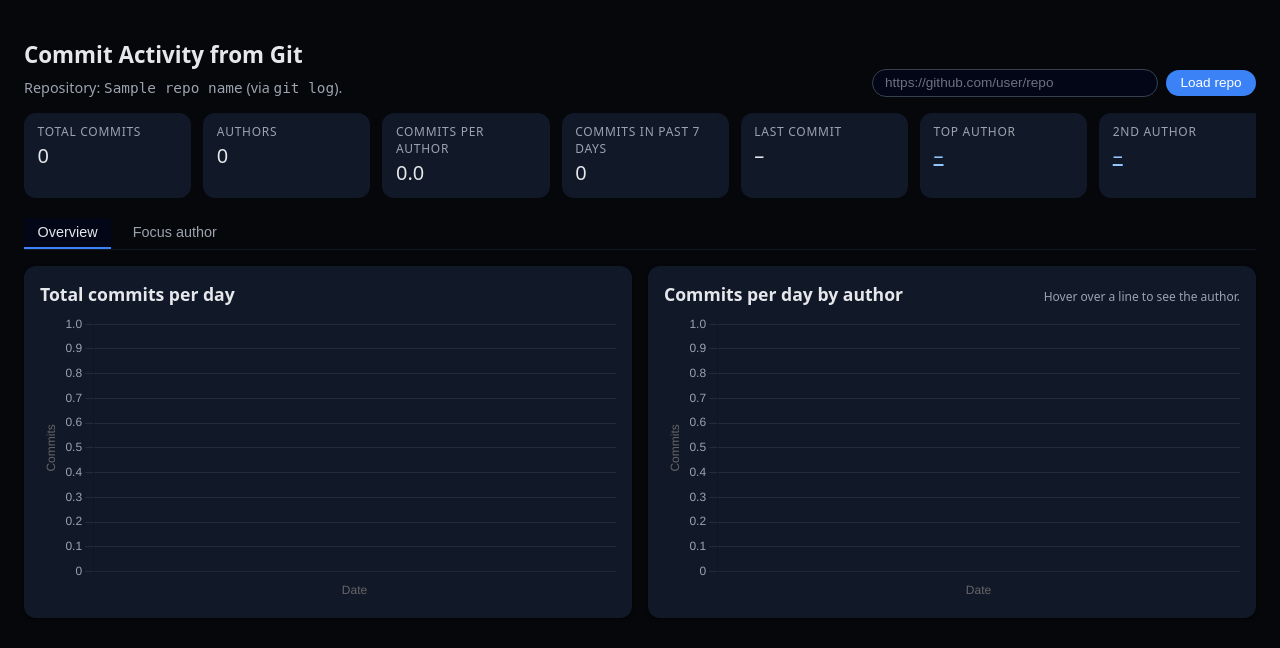
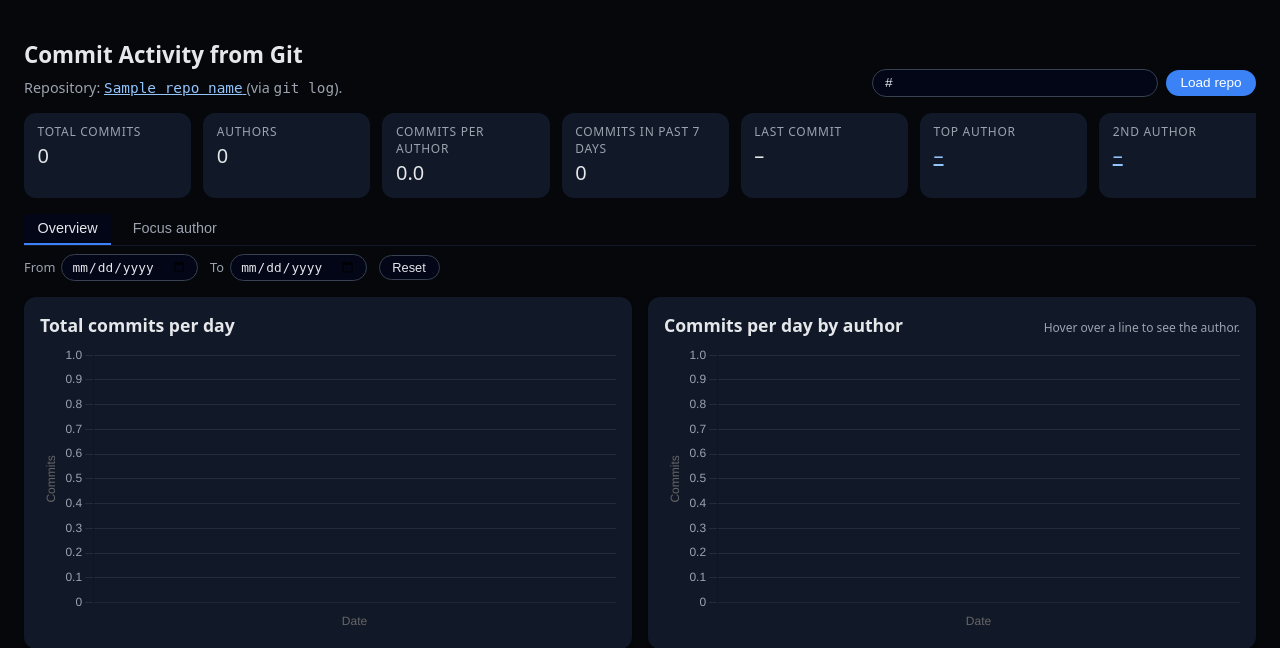
Before and after one commit to alxcnwy/analyze_git_activity, a Flask app: template templates/index.html in a window 1280 px wide. Shown: the top 648 px of the page. Run offline with Flask 3, Linux system fonts and the light colour scheme; the template is opened without the code that fills it: most values are stand-ins (such as "Sample title", 1, 10 or a date in 2020); data that the repository does not hold is empty; parts of the project's set-up code (start-up, migrations or seed data) failed here and were passed over.

Commit message:
more tweaks

```diff
--- a/app.py
+++ b/app.py
@@ -29,13 +29,14 @@ def _build_series(repo_path: Path) -> dict:
     return build_timeseries(events)
 
 
-def create_app(repo_path: Path | None = None) -> Flask:
+def create_app(repo_path: Path | None = None, repo_url: str | None = None) -> Flask:
     app = Flask(__name__)
 
     if repo_path is None:
         repo_path = Path.cwd()
 
     app.config["REPO_PATH"] = repo_path
+    app.config["REPO_URL"] = repo_url
     app.config["TMP_REPO_PATH"] = None
     app.config["SERIES"] = _build_series(repo_path)
 
@@ -43,7 +44,8 @@ def create_app(repo_path: Path | None = None) -> Flask:
     def index():
         repo = app.config.get("REPO_PATH")
         name = repo.name if isinstance(repo, Path) else None
-        return render_template("index.html", repo_name=name)
+        url = app.config.get("REPO_URL")
+        return render_template("index.html", repo_name=name, repo_url=url)
 
     @app.route("/api/data")
     def api_data():
@@ -69,9 +71,10 @@ def create_app(repo_path: Path | None = None) -> Flask:
             return jsonify({"error": str(exc)}), 400
 
         app.config["REPO_PATH"] = new_repo_path
+        app.config["REPO_URL"] = url
         app.config["TMP_REPO_PATH"] = new_repo_path
         app.config["SERIES"] = _build_series(new_repo_path)
 
-        return jsonify({"ok": True, "repo_name": new_repo_path.name})
+        return jsonify({"ok": True, "repo_name": new_repo_path.name, "repo_url": url})
 
     return app
--- a/cli.py
+++ b/cli.py
@@ -47,16 +47,18 @@ def main() -> None:
     args = parser.parse_args()
 
     tmp_repo_path: Path | None = None
+    repo_url: str | None = None
     if args.repo and _is_github_url(args.repo):
         tmp_repo_path = _clone_github_repo(args.repo)
         repo_path = tmp_repo_path
+        repo_url = args.repo
     else:
         repo_path = Path(args.repo) if args.repo else Path.cwd()
 
     if tmp_repo_path is not None:
         atexit.register(shutil.rmtree, tmp_repo_path, ignore_errors=True)
 
-    app = create_app(repo_path)
+    app = create_app(repo_path, repo_url=repo_url)
     app.run(debug=True, port=args.port)
 
 
--- a/templates/index.html
+++ b/templates/index.html
@@ -117,7 +117,7 @@
       .tabs {
         display: flex;
         gap: 0.5rem;
-        margin-top: 1rem;
+        margin-top: 0.75rem;
         border-bottom: 1px solid #111827;
       }
       .tab-button {
@@ -144,6 +144,40 @@
       }
       .tab-content.active {
         display: block;
+      }
+      .range-row {
+        display: flex;
+        flex-wrap: wrap;
+        gap: 0.75rem;
+        align-items: center;
+        margin-top: 0.5rem;
+      }
+      .range-label {
+        font-size: 0.8rem;
+        color: #9ca3af;
+        display: flex;
+        align-items: center;
+        gap: 0.35rem;
+      }
+      .range-input {
+        background-color: #020617;
+        border-radius: 9999px;
+        border: 1px solid #374151;
+        padding: 0.25rem 0.6rem;
+        color: #e5e7eb;
+        font-size: 0.8rem;
+      }
+      .range-button {
+        border-radius: 9999px;
+        border: 1px solid #374151;
+        padding: 0.25rem 0.8rem;
+        background-color: #020617;
+        color: #e5e7eb;
+        font-size: 0.8rem;
+        cursor: pointer;
+      }
+      .range-button:hover {
+        background-color: #111827;
       }
       .focus-header {
         display: flex;
@@ -214,7 +248,15 @@
         <h1>Commit Activity from Git</h1>
         {% if repo_name %}
         <p class="repo-line">
-          Repository: <code id="repoName">{{ repo_name }}</code> (via <code>git log</code>).
+          Repository:
+          {% if repo_url %}
+          <a id="repoLink" href="{{ repo_url }}" target="_blank" rel="noreferrer">
+            <code>{{ repo_name }}</code>
+          </a>
+          {% else %}
+          <code id="repoName">{{ repo_name }}</code>
+          {% endif %}
+          (via <code>git log</code>).
         </p>
         {% endif %}
       </div>
@@ -224,6 +266,7 @@
           id="repoInput"
           class="repo-input"
           placeholder="https://github.com/user/repo"
+          {% if repo_url %}value="{{ repo_url }}"{% endif %}
           aria-label="GitHub repository URL"
         />
         <button type="submit" class="repo-button">Load repo</button>
@@ -279,6 +322,18 @@
     <div class="tabs">
       <button class="tab-button active" data-tab="overview">Overview</button>
       <button class="tab-button" data-tab="focus">Focus author</button>
+    </div>
+
+    <div class="range-row">
+      <label class="range-label">
+        From
+        <input type="date" id="dateRangeStart" class="range-input" />
+      </label>
+      <label class="range-label">
+        To
+        <input type="date" id="dateRangeEnd" class="range-input" />
+      </label>
+      <button type="button" id="dateRangeReset" class="range-button">Reset</button>
     </div>
 
     <div class="tab-content active" id="tab-overview">
```
Also changed, not shown: static/app.js (+81 -0 lines).
